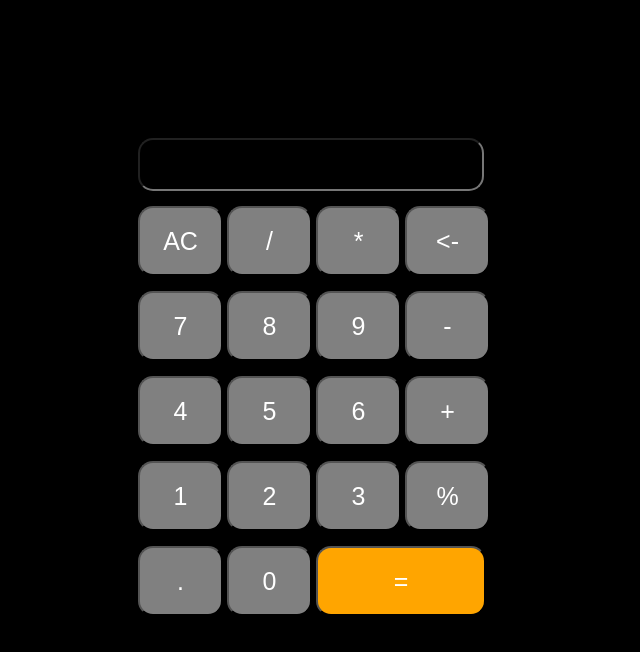
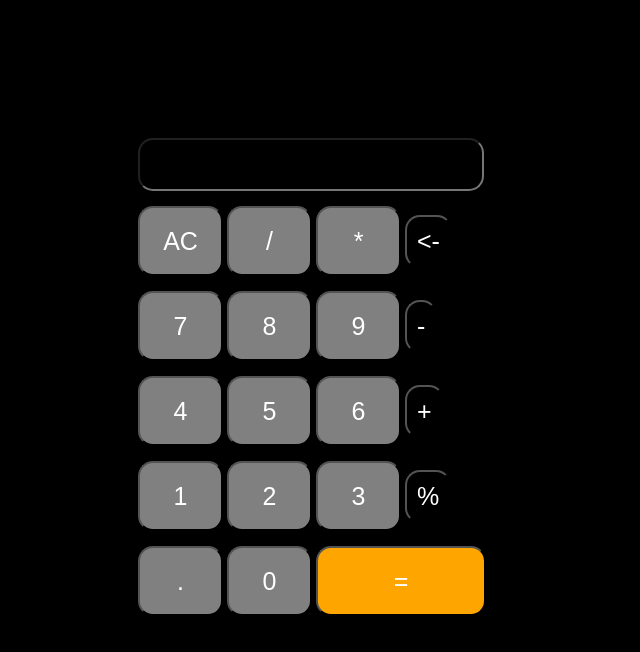
Before and after one commit to AmarachiChukwuma/calculator, a plain HTML site: page index.html in a window 1280 px wide. Shown: the whole page, without its empty margins (0-640 px from the left). Drawn offline with Linux system fonts and the light colour scheme.

Commit message:
Update index.html

```diff
--- a/index.html
+++ b/index.html
@@ -16,22 +16,22 @@
                     <input type="button" class="button" value="AC" onclick="calcy.display.value=''" id="del">
                     <input type="button" class="button" value="/" onclick="calcy.display.value+='/'">
                     <input type="button" class="button" value="*" onclick="calcy.display.value+='*'">
-                    <input type="button" class="button" value="<-" onclick="calcy.display.value= calcy.display.value.slice(0,-1)"><br>
+                    <input type="button" class="button2" value="<-" onclick="calcy.display.value= calcy.display.value.slice(0,-1)"><br>
 
                     <input type="button" class="button" value="7" onclick="calcy.display.value+='7'">
                     <input type="button" class="button" value="8" onclick="calcy.display.value+='8'">
                     <input type="button" class="button" value="9" onclick="calcy.display.value+='9'">
-                    <input type="button" class="button" value="-" onclick="calcy.display.value+='-'"><br>
+                    <input type="button" class="button2" value="-" onclick="calcy.display.value+='-'"><br>
 
                     <input type="button" class="button" value="4" onclick="calcy.display.value+='4'">
                     <input type="button" class="button" value="5" onclick="calcy.display.value+='5'">
                     <input type="button" class="button" value="6" onclick="calcy.display.value+='6'">
-                    <input type="button" class="button" value="+" onclick="calcy.display.value+='+'"><br>
+                    <input type="button" class="button2" value="+" onclick="calcy.display.value+='+'"><br>
 
                     <input type="button" class="button" value="1" onclick="calcy.display.value+='1'">
                     <input type="button" class="button" value="2" onclick="calcy.display.value+='2'">
                     <input type="button" class="button" value="3" onclick="calcy.display.value+='3'">
-                    <input type="button" class="button" value="%" onclick="calcy.display.value+='%'"><br>
+                    <input type="button" class="button2" value="%" onclick="calcy.display.value+='%'"><br>
 
                     <input type="button" class="button" value="." onclick="calcy.display.value+='.'">
                     <input type="button" class="button" value="0" onclick="calcy.display.value+='0'">
```
